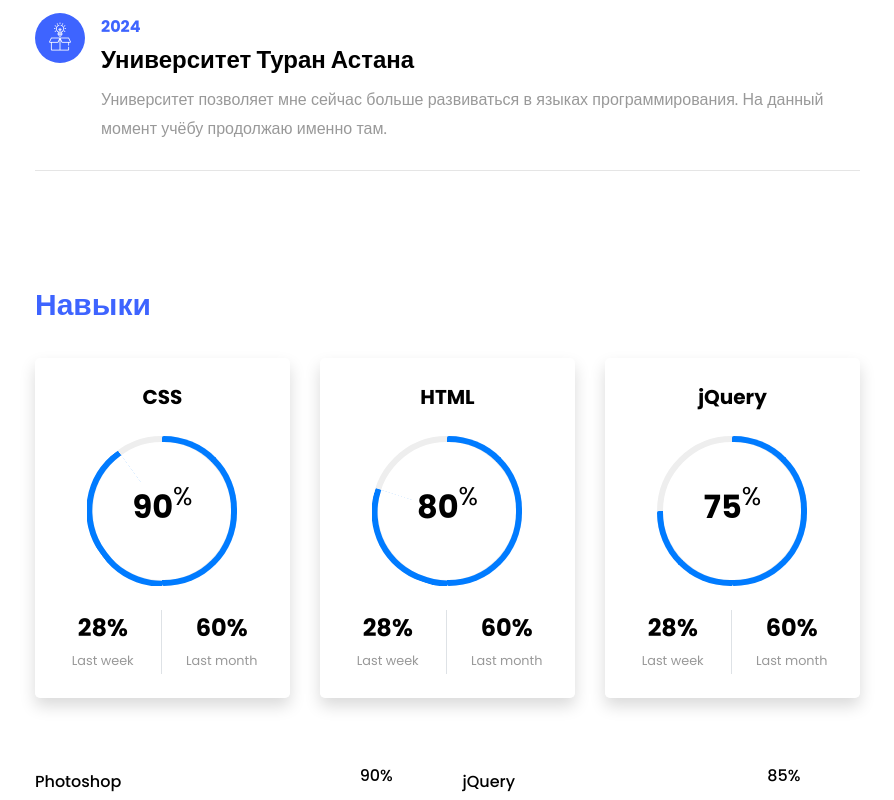
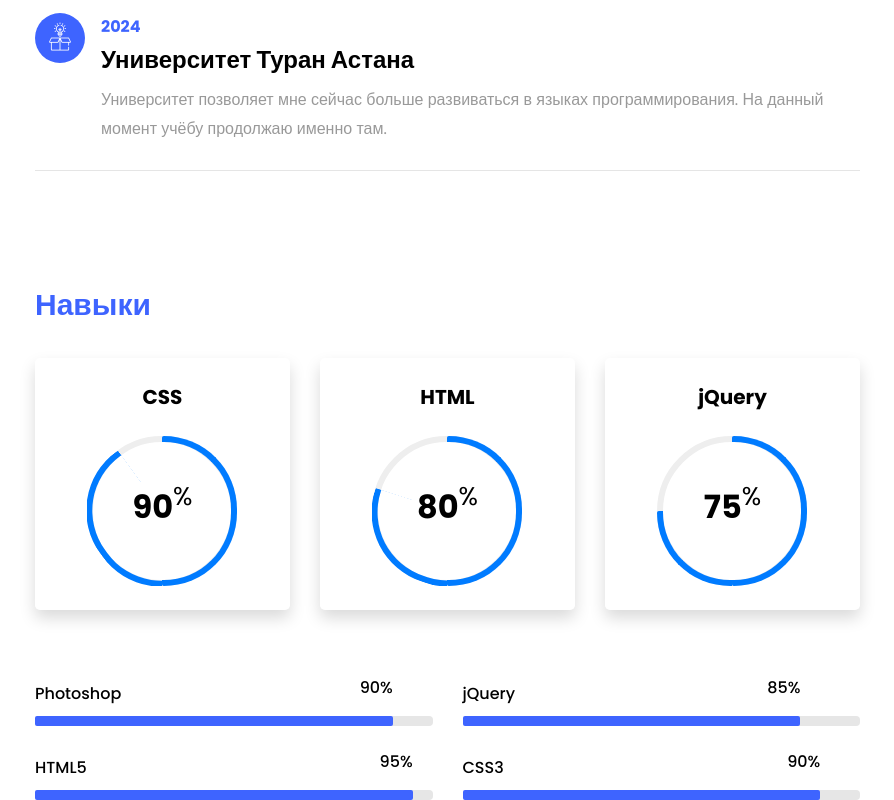
Before and after one commit to MrZulax/mrzulax.github.io, a plain HTML site: page index.html in a window 1280 px wide. Shown: the part 2000-2800 px from the top of the page, without its empty margins (335-1229 px from the left). Drawn offline with Linux system fonts and the light colour scheme; files whose address does not match are found by name.

Commit message:
Update index.html

```diff
--- a/index.html
+++ b/index.html
@@ -162,16 +162,6 @@
 						        </div>
 						        <!-- END -->
 
-						        <!-- Demo info -->
-						        <div class="row text-center mt-4">
-						          <div class="col-6 border-right">
-						            <div class="h4 font-weight-bold mb-0">28%</div><span class="small text-gray">Last week</span>
-						          </div>
-						          <div class="col-6">
-						            <div class="h4 font-weight-bold mb-0">60%</div><span class="small text-gray">Last month</span>
-						          </div>
-						        </div>
-						        <!-- END -->
 						      </div>
 						    </div>
 
@@ -192,17 +182,6 @@
 						          </div>
 						        </div>
 						        <!-- END -->
-
-						        <!-- Demo info -->
-						        <div class="row text-center mt-4">
-						          <div class="col-6 border-right">
-						            <div class="h4 font-weight-bold mb-0">28%</div><span class="small text-gray">Last week</span>
-						          </div>
-						          <div class="col-6">
-						            <div class="h4 font-weight-bold mb-0">60%</div><span class="small text-gray">Last month</span>
-						          </div>
-						        </div>
-						        <!-- END -->
 						      </div>
 						    </div>
 
@@ -220,17 +199,6 @@
 						          </span>
 						          <div class="progress-value w-100 h-100 rounded-circle d-flex align-items-center justify-content-center">
 						            <div class="h2 font-weight-bold">75<sup class="small">%</sup></div>
-						          </div>
-						        </div>
-						        <!-- END -->
-
-						        <!-- Demo info -->
-						        <div class="row text-center mt-4">
-						          <div class="col-6 border-right">
-						            <div class="h4 font-weight-bold mb-0">28%</div><span class="small text-gray">Last week</span>
-						          </div>
-						          <div class="col-6">
-						            <div class="h4 font-weight-bold mb-0">60%</div><span class="small text-gray">Last month</span>
 						          </div>
 						        </div>
 						        <!-- END -->
@@ -367,8 +335,6 @@
           </div>
         </div>
     </section>
-
-
     <footer class="ftco-footer ftco-section">
       <div class="container">
         <div class="row mb-5">
```
